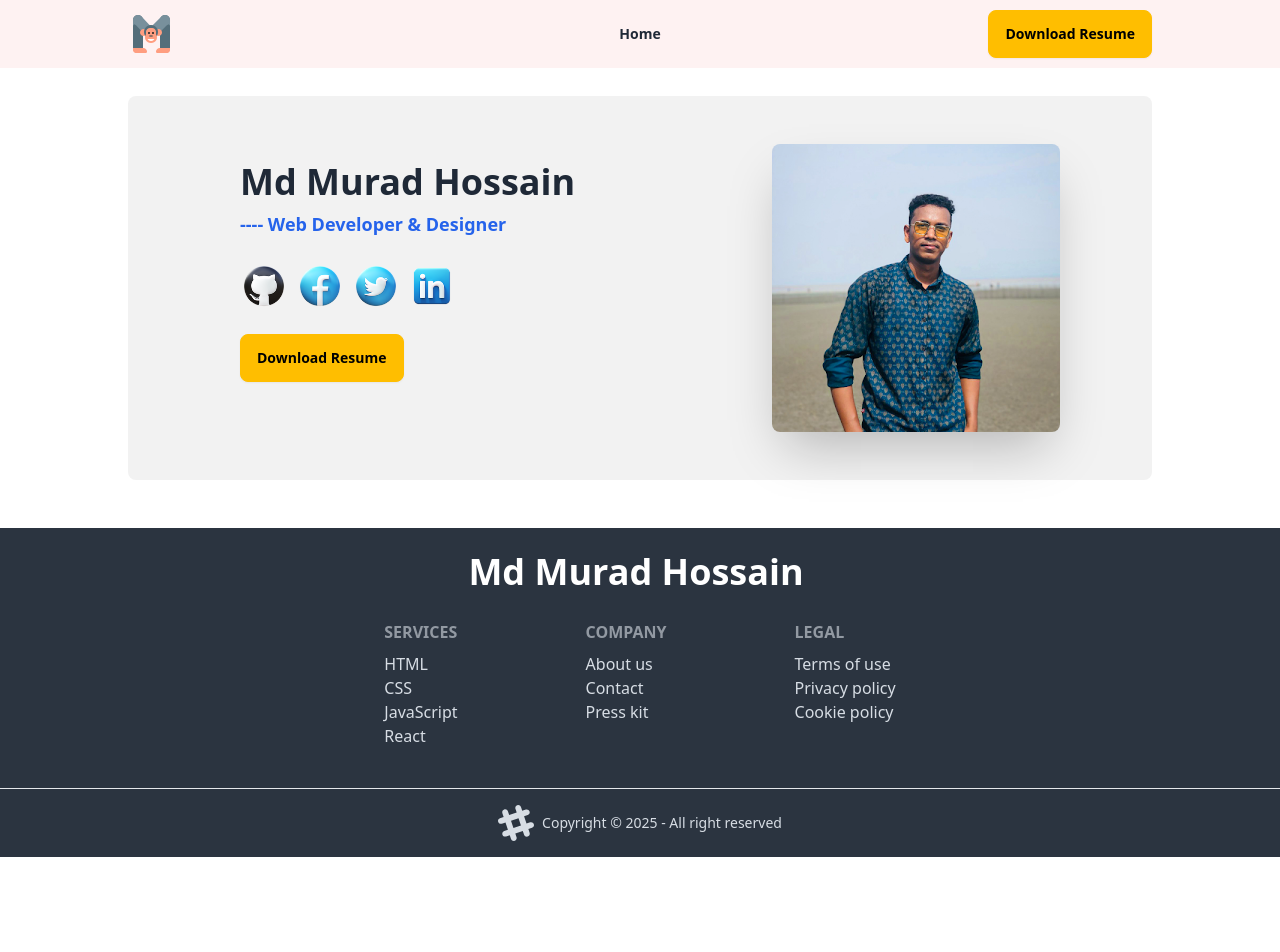
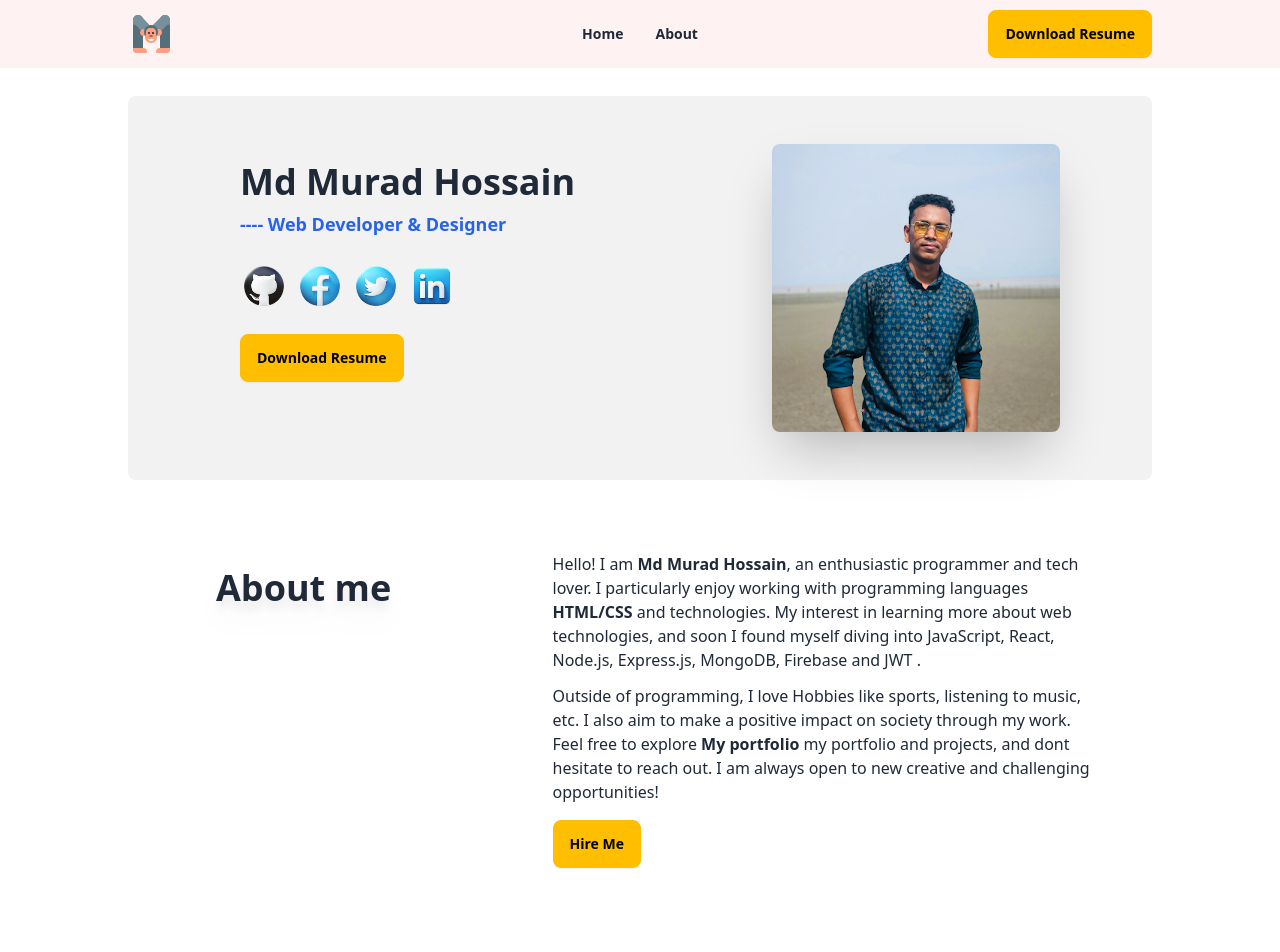
Before and after one commit to muradhossain1/my-protfolio-project, a React (Vite) app: page / in a window 1280 px wide. Shown: the top 952 px of the page. Before the commit the page ends 865 px from the top, so only its background shows below. Built offline with nearby package versions, Linux system fonts and the light colour scheme.

Commit message:
My About section create completed

```diff
--- /dev/null
+++ b/src/Components/About.jsx
@@ -0,0 +1,22 @@
+
+
+const About = () => {
+    return (
+        <div id="about" className="flex flex-col md:flex-row gap-6 md:gap-12 w-full p-6 lg:px-16">
+            <div className=" md:w-1/3 md:p-4 lg:p-16">
+                <h2 className="text-4xl font-bold drop-shadow-xl lg:ml-6">About me</h2>
+            </div>
+            <div className="md:w-2/3 md:p-4 lg:p-12 ">
+                <p className="font-medium">
+                Hello! I am <span className="font-bold">Md Murad Hossain</span>, an enthusiastic programmer and tech lover. I particularly enjoy working with programming languages <span className="font-bold">HTML/CSS</span> and technologies. My interest in learning more about web technologies, and soon I found myself diving into JavaScript, React, Node.js, Express.js, MongoDB, Firebase and JWT .
+                <p className="mt-3">
+                Outside of programming, I love Hobbies like sports, listening to music, etc. I also aim to make a positive impact on society through my work. Feel free to explore <span className="font-bold">My portfolio</span> my portfolio and projects, and dont hesitate to reach out. I am always open to new creative and challenging opportunities!
+                </p>
+                </p>
+                <button className="btn btn-warning mt-4">Hire Me</button>
+            </div>
+        </div>
+    );
+};
+
+export default About;
--- a/src/Pages/Home.jsx
+++ b/src/Pages/Home.jsx
@@ -1,3 +1,4 @@
+import About from "../Components/About";
 import Banner from "../Components/Banner";
 
 
@@ -6,6 +7,7 @@ const Home = () => {
         <div>
             <div className="pt-16">
                 <Banner></Banner>
+                <About></About>
             </div>
         </div>
     );
--- a/src/Pages/Shared/Navber.jsx
+++ b/src/Pages/Shared/Navber.jsx
@@ -5,6 +5,7 @@ import logo from '../../assets/logo.png'
 const Navber = () => {
     const links = <>
         <li><Link to='/' className=" font-semibold">Home</Link></li>
+        <li><a href="#about" className=" font-semibold">About</a></li>
     </>
     return (
         <div className="navbar fixed z-10 bg-red-50 md:px-16 lg:px-32">
```
